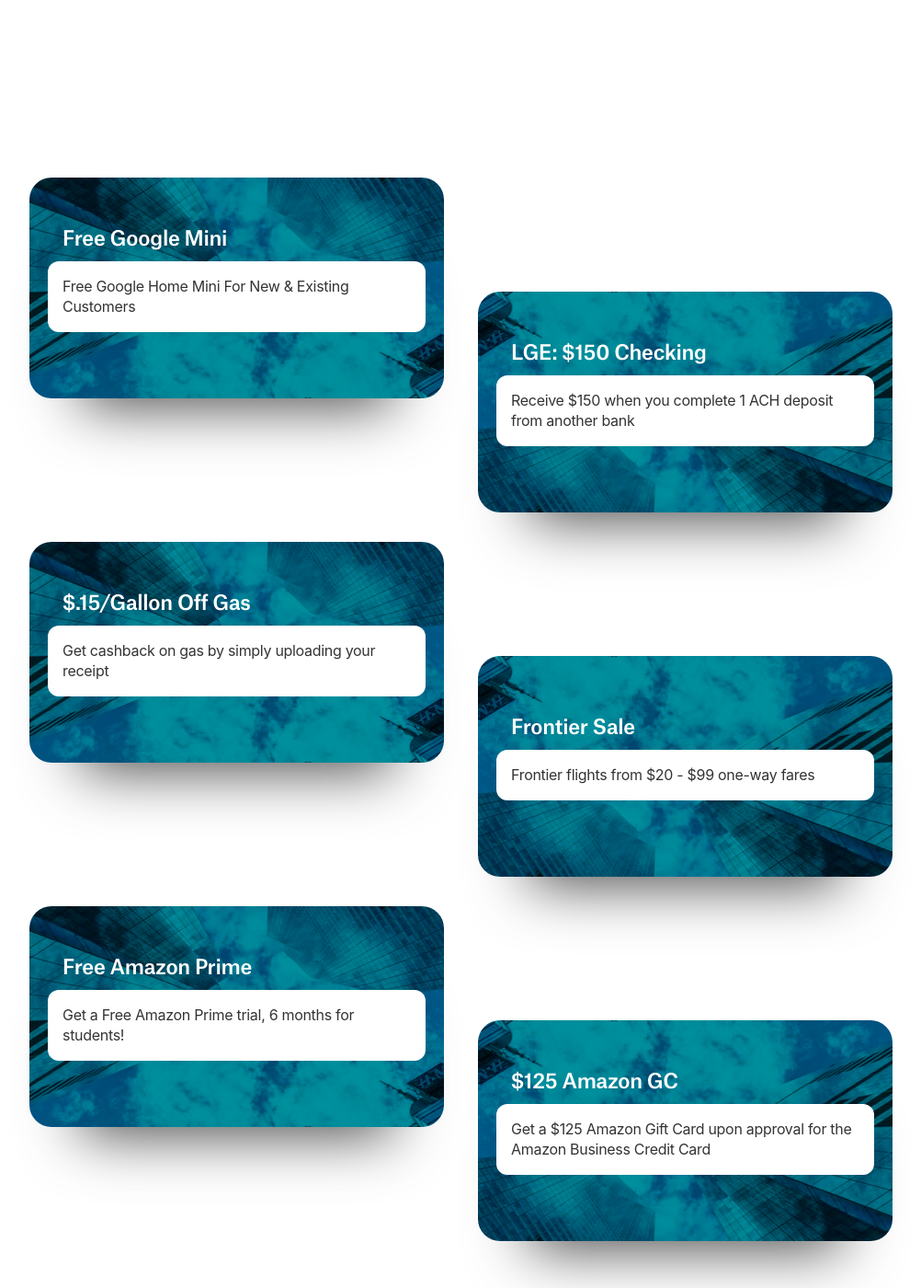
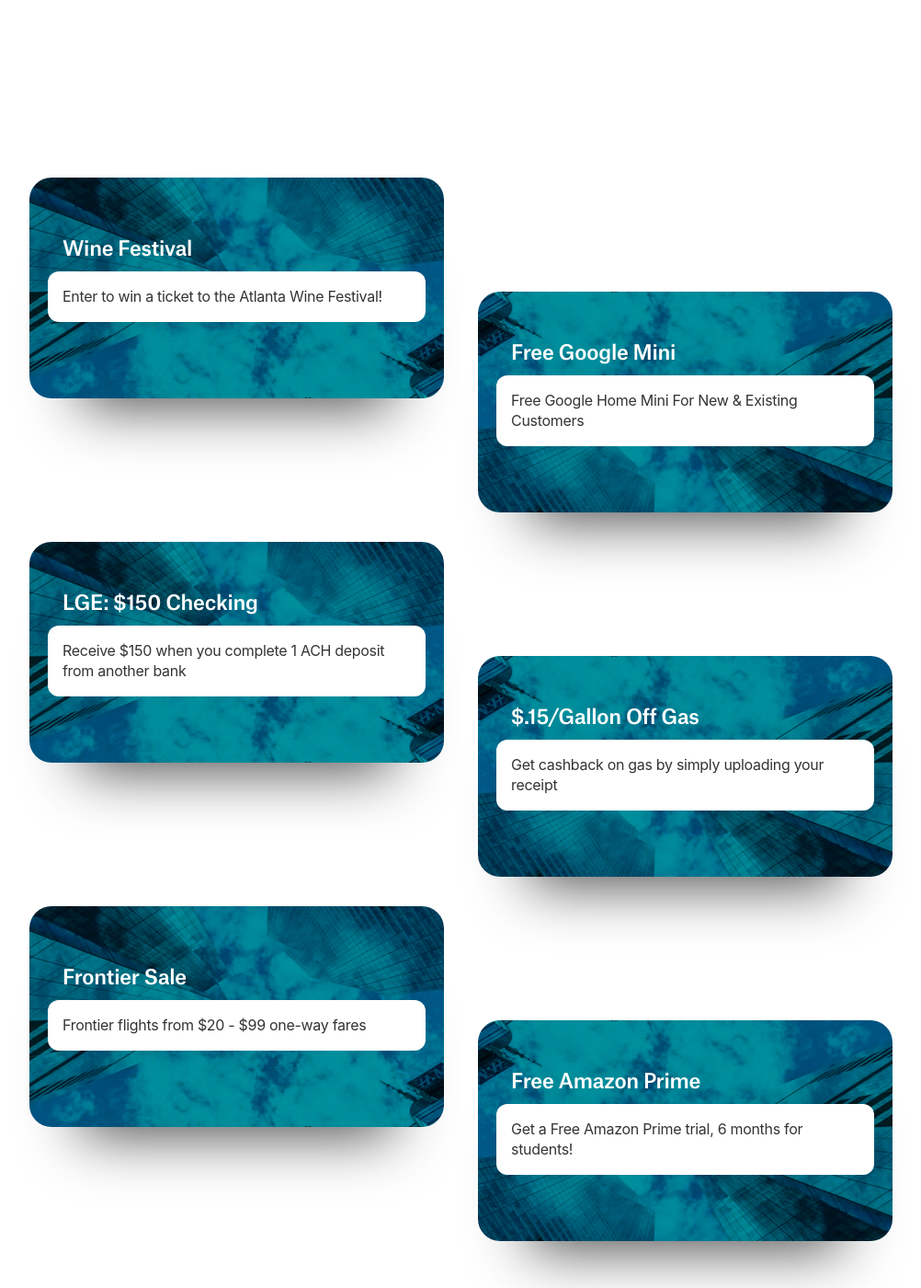
Before and after one commit to ohiosveryown/atldeals, a Jekyll site: the page built from index.html, in a window 1280 px wide and 1400 px high, scrolled down 336 px. Shown: the whole window at 92% size, without its empty margins (139-1141 px from the left). Built offline with Jekyll 4.4.1, drawn with Linux system fonts in a browser that asks for light colours; nearby versions of some CDN libraries.

Commit message:
Updated Wine Festival

```diff
--- a/_posts/2019-11-06-wine-festival.markdown
+++ b/_posts/2019-11-06-wine-festival.markdown
@@ -2,11 +2,17 @@
 title: Wine Festival
 date: 2019-11-06 18:28:00 Z
 permalink: atlwine
+categories:
+- new
+- freebies
+image: https://i.imgur.com/BRLsg2I.jpg
+description: 'Enter to win a ticket to the Atlanta Wine Festival! '
+layout: post
 ---
 
 ![CB77FAF1-4EEB-4475-969C-447156B15C15.jpeg](/uploads/CB77FAF1-4EEB-4475-969C-447156B15C15.jpeg)
 
-Enter to win a ticket to the Atlanta WineFestival! 1 VIP & 3 General Admission - Bottomless Drink winners.
+Enter to win a ticket to the Atlanta Wine Festival! 1 VIP & 3 General Admission - Bottomless Drink winners.
 
 Super easy to enter, just put in your email!
 
```
